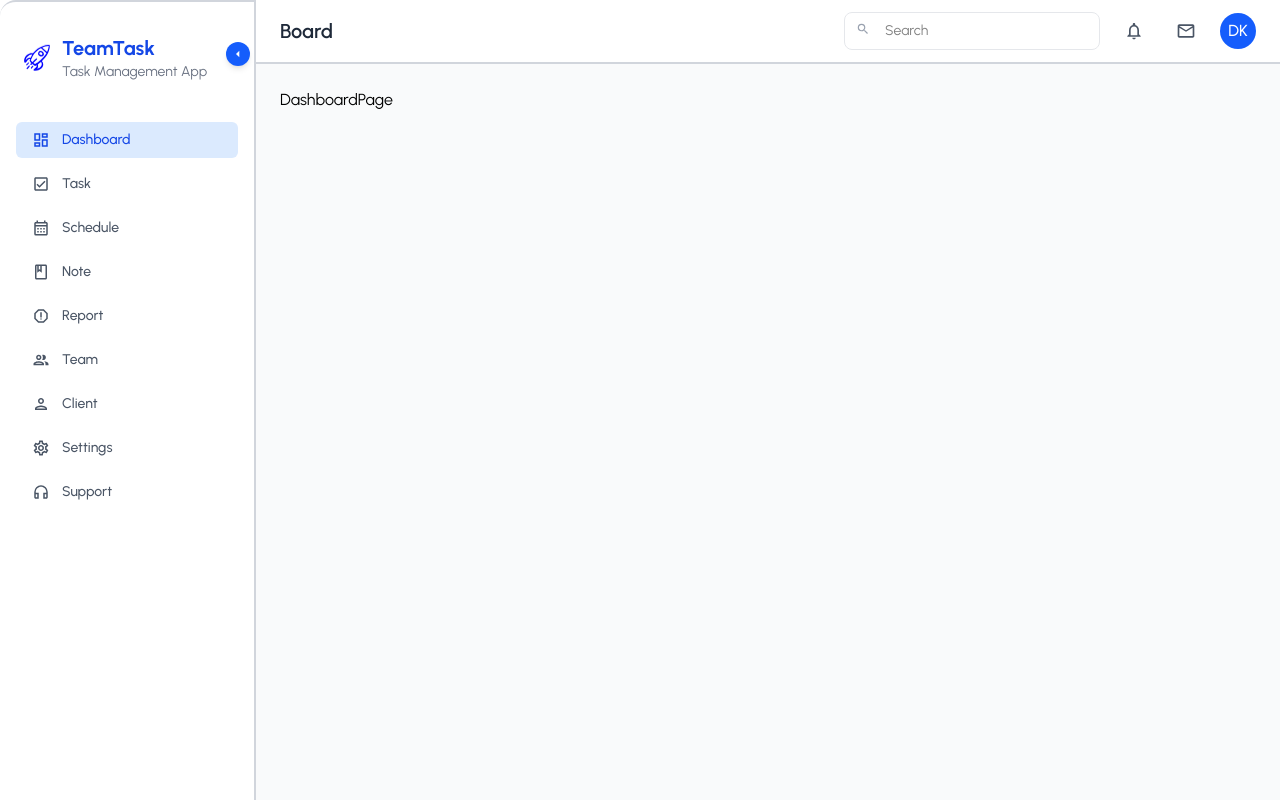
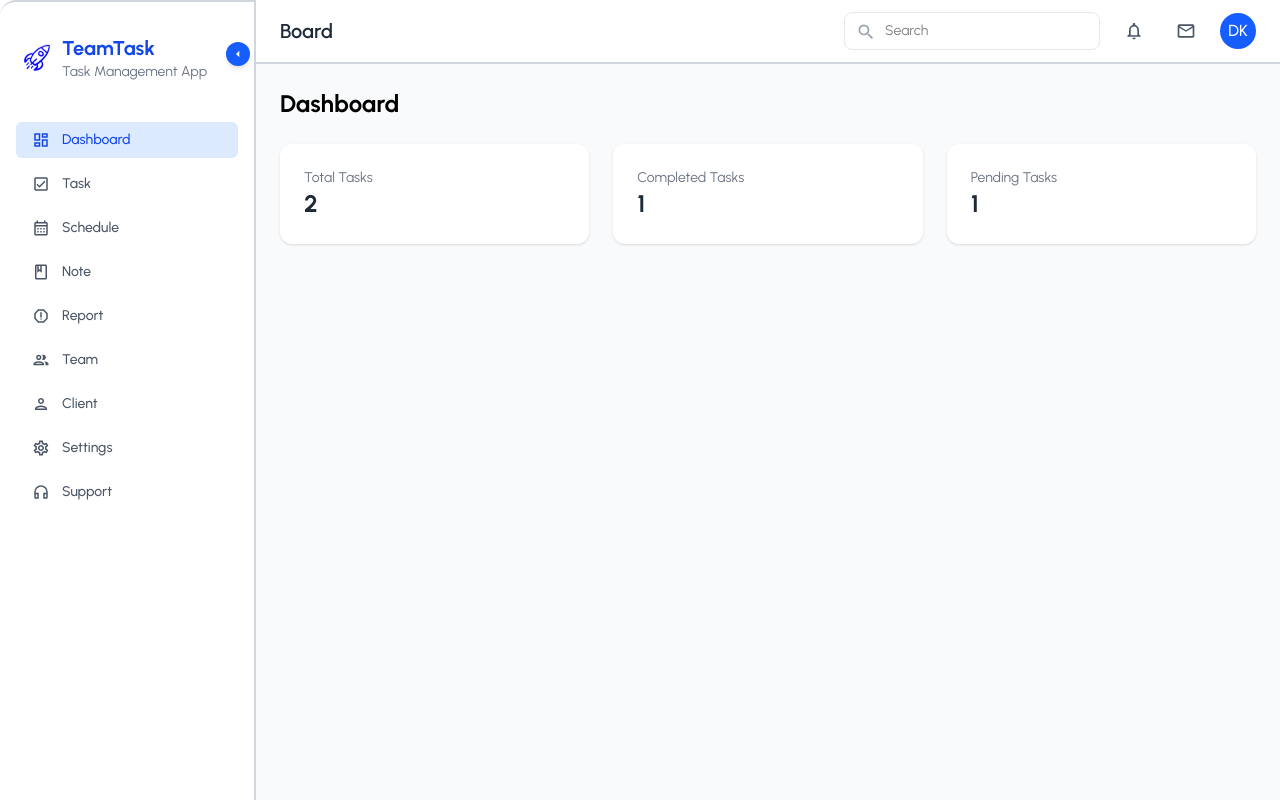
Before and after one commit to Dhayviid/Capstone-project, a React (Vite) app: page /task in a window 1280 px wide. Both pictures are taken after typing "name@example.com", "Sample123" into the empty fields and a click on the button "Log In". Built offline with nearby package versions, Linux system fonts and the light colour scheme.

Commit message:
created task slices and stats cards

```diff
--- /dev/null
+++ b/src/domains/dashboard/components/dashboard-summary.tsx
@@ -0,0 +1,20 @@
+import { useSelector } from "react-redux";
+import { selectTaskStats } from "../../task/model/task.selectors";
+import type { RootState } from "../../../store/store";
+import StatsCard from "./stats-card";
+
+const DashboardSummary = () => {
+  const { total, completed, pending } = useSelector((state: RootState) =>
+    selectTaskStats(state),
+  );
+
+  return (
+    <div className="grid grid-cols-1 md:grid-cols-3 gap-6">
+      <StatsCard title="Total Tasks" value={total} />
+      <StatsCard title="Completed Tasks" value={completed} />
+      <StatsCard title="Pending Tasks" value={pending} />
+    </div>
+  );
+};
+
+export default DashboardSummary;
--- /dev/null
+++ b/src/domains/dashboard/components/stats-card.tsx
@@ -0,0 +1,15 @@
+interface StatsCardProps {
+  title: string;
+  value: number;
+}
+
+const StatsCard = ({ title, value }: StatsCardProps) => {
+  return (
+    <div className="bg-white p-6 rounded-xl shadow-sm cursor-pointer">
+      <p className="text-sm text-gray-500">{title}</p>
+      <h2 className="text-2xl font-bold text-gray-800">{value}</h2>
+    </div>
+  );
+};
+
+export default StatsCard;
--- a/src/domains/dashboard/page/dashboard.page.tsx
+++ b/src/domains/dashboard/page/dashboard.page.tsx
@@ -1,7 +1,12 @@
+import DashboardSummary from "../components/dashboard-summary";
+
 const DashboardPage = () => {
   return (
-    <div>DashboardPage</div>
-  )
-}
+    <div className="space-y-6">
+      <h1 className="text-2xl font-bold">Dashboard</h1>
+      <DashboardSummary />
+    </div>
+  );
+};
 
-export default DashboardPage
+export default DashboardPage;
--- /dev/null
+++ b/src/domains/task/components/dashboardsummary.tsx
@@ -0,0 +1,27 @@
+import { useSelector } from "react-redux";
+import { selectTaskStats } from "../model/task.selectors";
+
+const DashboardSummary = () => {
+  const { total, completed, pending } = useSelector(selectTaskStats);
+
+  return (
+    <div className="grid grid-cols-1 md:grid-cols-3 gap-4 mb-6">
+      <div className="p-4 bg-white rounded shadow">
+        <h3 className="text-sm text-gray-500">Total Tasks</h3>
+        <p className="text-2xl font-bold">{total}</p>
+      </div>
+
+      <div className="p-4 bg-green-100 rounded shadow">
+        <h3 className="text-sm text-gray-600">Completed</h3>
+        <p className="text-2xl font-bold text-green-700">{completed}</p>
+      </div>
+
+      <div className="p-4 bg-yellow-100 rounded shadow">
+        <h3 className="text-sm text-gray-600">Pending</h3>
+        <p className="text-2xl font-bold text-yellow-700">{pending}</p>
+      </div>
+    </div>
+  );
+};
+
+export default DashboardSummary;
--- /dev/null
+++ b/src/domains/task/components/taskcard.tsx
@@ -0,0 +1,7 @@
+const TaskCard = () => {
+  return (
+    <div>TaskCard</div>
+  )
+}
+
+export default TaskCard
--- /dev/null
+++ b/src/domains/task/components/tasklist.tsx
@@ -0,0 +1,7 @@
+const TaskList = () => {
+  return (
+    <div>TaskList</div>
+  )
+}
+
+export default TaskList
--- /dev/null
+++ b/src/domains/task/model/task.selectors.ts
@@ -0,0 +1,21 @@
+// import type { RootState } from "../../../store/store";
+
+import type { RootState } from "../../../store/store";
+
+export const selectAllTasks = (state: RootState) => state.task.tasks;
+
+export const selectCompletedTasks = (state: RootState) =>
+  state.task.tasks.filter((task) => task.status === "done");
+
+export const selectPendingTasks = (state: RootState) =>
+  state.task.tasks.filter((task) => task.status === "todo");
+
+export const selectTaskStats = (state: RootState) => {
+  const tasks = state.task.tasks;
+
+  const total = tasks.length;
+  const completed = tasks.filter((t) => t.status === "done").length;
+  const pending = tasks.filter((t) => t.status === "todo").length;
+
+  return { total, completed, pending };
+};
--- /dev/null
+++ b/src/domains/task/model/task.slice.ts
@@ -0,0 +1,61 @@
+import { createSlice, type PayloadAction } from "@reduxjs/toolkit";
+
+export type TaskStatus = "todo" | "done";
+
+export interface Task {
+  id: string;
+  title: string;
+  description: string;
+  status: TaskStatus;
+  createdAt: string;
+  assignedTo?: string;
+}
+
+interface TaskState {
+  tasks: Task[];
+  loading: boolean;
+  error: string | null;
+}
+
+const initialState: TaskState = {
+  tasks: [
+    {
+      id: "1",
+      title: "Design Dashboard UI",
+      description: "Create layout and summary cards",
+      status: "todo",
+      createdAt: new Date().toISOString(),
+    },
+    {
+      id: "2",
+      title: "Setup Redux Store",
+      description: "Configure global state",
+      status: "done",
+      createdAt: new Date().toISOString(),
+    },
+  ],
+  loading: false,
+  error: null,
+};
+const taskSlice = createSlice({
+  name: "task",
+  initialState,
+  reducers: {
+    addTask: (state, action: PayloadAction<Task>) => {
+      state.tasks.push(action.payload);
+    },
+    deleteTask: (state, action: PayloadAction<string>) => {
+      state.tasks = state.tasks.filter((task) => task.id !== action.payload);
+    },
+    toggleTaskStatus: (state, action: PayloadAction<string>) => {
+      const task = state.tasks.find((task) => task.id === action.payload);
+      if (task) {
+        task.status = task.status === "todo" ? "done" : "todo";
+      }
+    },
+  },
+});
+
+export const { addTask, deleteTask, toggleTaskStatus } = taskSlice.actions;
+
+export default taskSlice.reducer;
--- a/src/domains/task/page/task.page.tsx
+++ b/src/domains/task/page/task.page.tsx
@@ -1,7 +1,13 @@
+import DashboardSummary from "../components/dashboardsummary";
+import TaskList from "../components/tasklist";
+
 const TaskPage = () => {
   return (
-    <div>TaskPage</div>
-  )
-}
+    <div className="p-6">
+      <DashboardSummary />
+      <TaskList />
+    </div>
+  );
+};
 
-export default TaskPage
+export default TaskPage;
--- a/src/shared/layout/header.tsx
+++ b/src/shared/layout/header.tsx
@@ -31,7 +31,7 @@ const Header = () => {
             "
           />
           <span className="absolute left-3 top-2.5 text-gray-400 text-sm items-center">
-            <MdOutlineSearch/>
+            <MdOutlineSearch className="h-5 w-5"/>
           </span>
         </div>
 
--- a/src/store/store.ts
+++ b/src/store/store.ts
@@ -1,9 +1,13 @@
 import { configureStore } from "@reduxjs/toolkit";
 import authReducer from "../auth/slices/auth.slice";
+import taskReducer from "../domains/task/model/task.slice";
+
+
 
 export const store = configureStore({
   reducer: {
     auth: authReducer,
+    task: taskReducer,
   },
 });
 
```
Also changed, not shown: src/domains/task/model/task.types.ts (added, +16 -0 lines).
